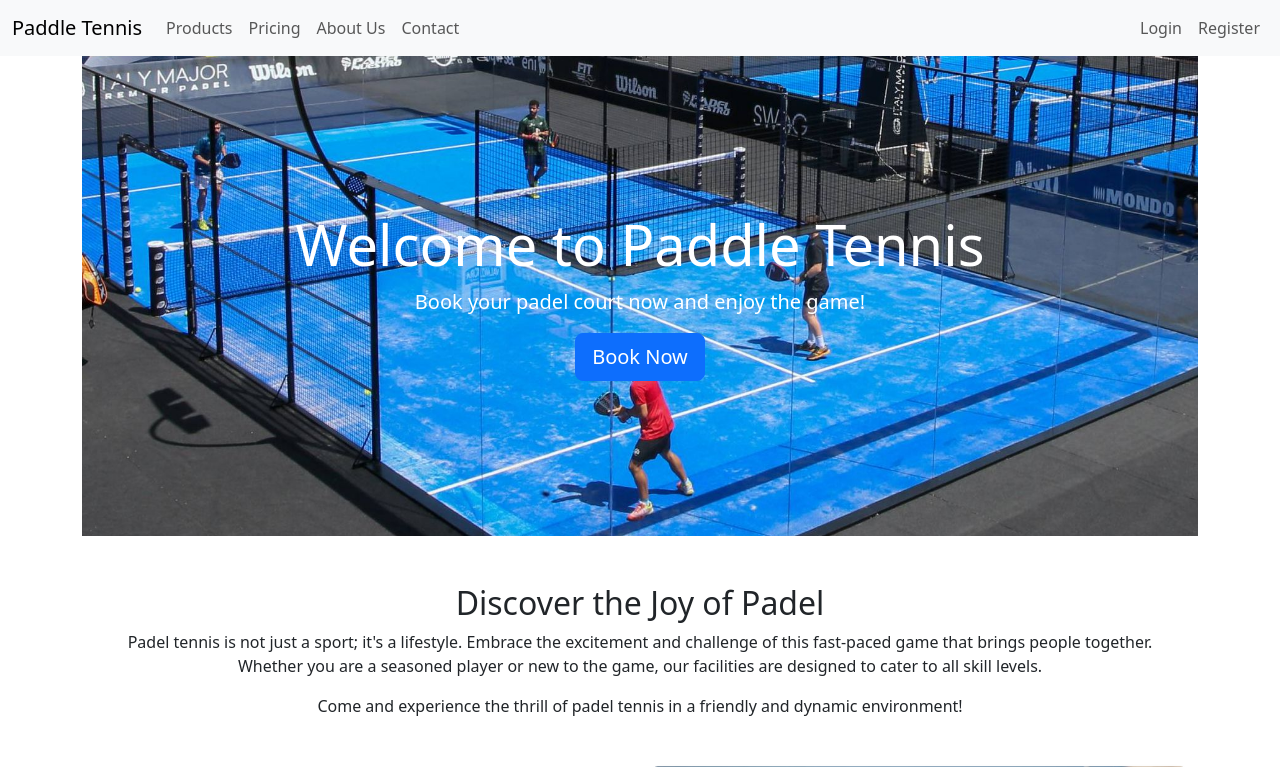
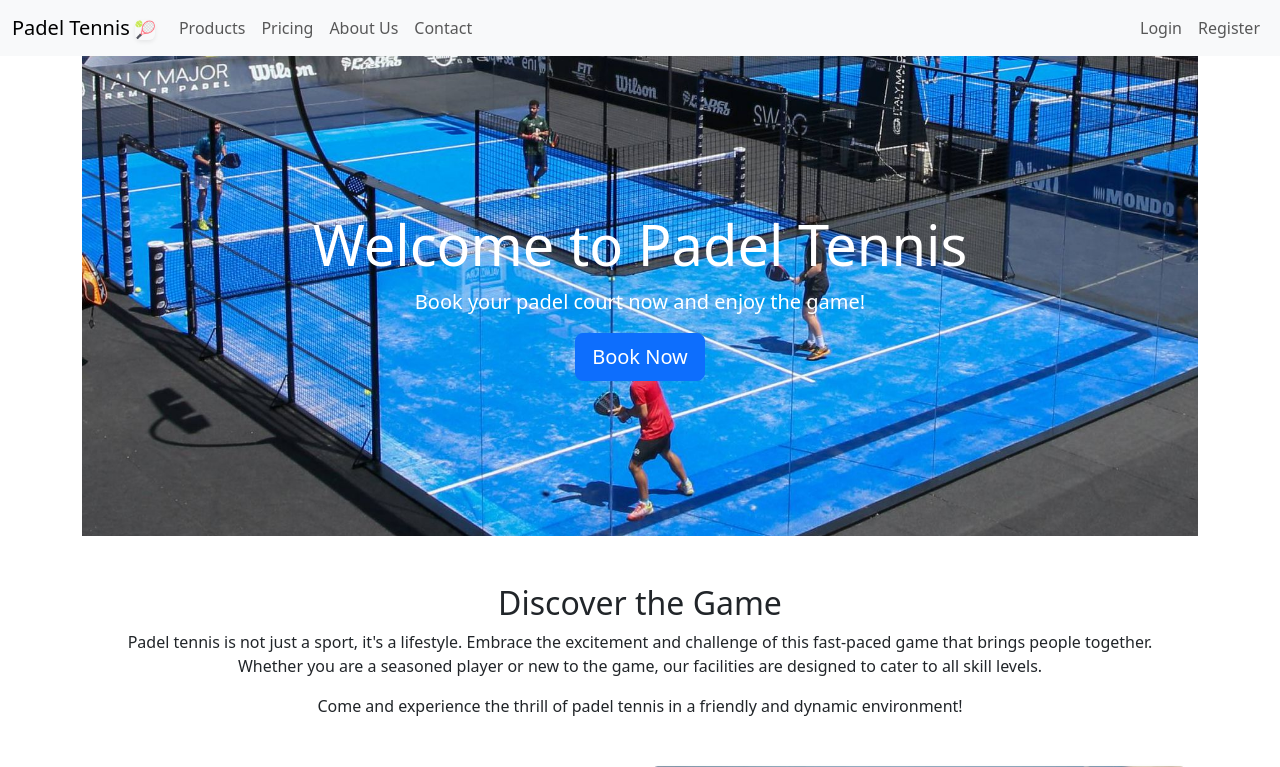
Before and after one commit to salestef/scheduling_app, a Symfony app: template app/templates/home.html.twig in a window 1280 px wide. Shown: the top 767 px of the page. Run offline with Twig, Linux system fonts and the light colour scheme; the template is opened without the code that fills it, so the values that code supplies are empty; some libraries are stand-ins or nearby versions.

Commit message:
Minor FE fix

```diff
--- a/app/templates/base.html.twig
+++ b/app/templates/base.html.twig
@@ -16,7 +16,7 @@
 <header>
     <nav class="navbar navbar-expand-lg navbar-light bg-light">
         <div class="container-fluid">
-            <a class="navbar-brand" href="{{ path('home_index') }}">Paddle Tennis</a>
+            <a class="navbar-brand" href="{{ path('home_index') }}">Padel Tennis <img height="20p" width="20" src="{{ asset('img/favicon.png') }}" alt="Players on padel court" class="img-fluid rounded shadow-sm"></a>
             <button class="navbar-toggler" type="button" data-bs-toggle="collapse" data-bs-target="#navbarNav" aria-controls="navbarNav" aria-expanded="false" aria-label="Toggle navigation">
                 <span class="navbar-toggler-icon"></span>
             </button>
--- a/app/templates/booking/booking.html.twig
+++ b/app/templates/booking/booking.html.twig
@@ -37,7 +37,7 @@
         document.addEventListener('DOMContentLoaded', function() {
             var calendarEl = document.getElementById('calendar');
             var calendar = new FullCalendar.Calendar(calendarEl, {
-                initialView: 'dayGridDay', // Default to day view
+                initialView: 'timeGridDay', // Default to day view
                 events: [
                     {% for slot in slots %}
                     {
--- a/app/templates/home.html.twig
+++ b/app/templates/home.html.twig
@@ -8,7 +8,7 @@
     <!-- Jumbotron with call to action -->
     <div class="jumbotron text-center" style="background-image: url('{{ asset('img/padel3.jpg') }}'); background-size: cover; background-position: center; height: 60vh;">
         <div class="d-flex flex-column justify-content-center align-items-center h-100 text-white">
-            <h1 class="display-4">Welcome to Paddle Tennis</h1>
+            <h1 class="display-4">Welcome to Padel Tennis</h1>
             <p class="lead">Book your padel court now and enjoy the game!</p>
             <a href="{{ path('products') }}" class="btn btn-primary btn-lg">Book Now</a>
         </div>
@@ -17,8 +17,8 @@
     <!-- Textual Section -->
     <div class="container mt-5">
         <section class="text-center my-5">
-            <h2>Discover the Joy of Padel</h2>
-            <p>Padel tennis is not just a sport; it's a lifestyle. Embrace the excitement and challenge of this fast-paced game that brings people together. Whether you are a seasoned player or new to the game, our facilities are designed to cater to all skill levels.</p>
+            <h2>Discover the Game</h2>
+            <p>Padel tennis is not just a sport, it's a lifestyle. Embrace the excitement and challenge of this fast-paced game that brings people together. Whether you are a seasoned player or new to the game, our facilities are designed to cater to all skill levels.</p>
             <p>Come and experience the thrill of padel tennis in a friendly and dynamic environment!</p>
         </section>
     </div>
```
